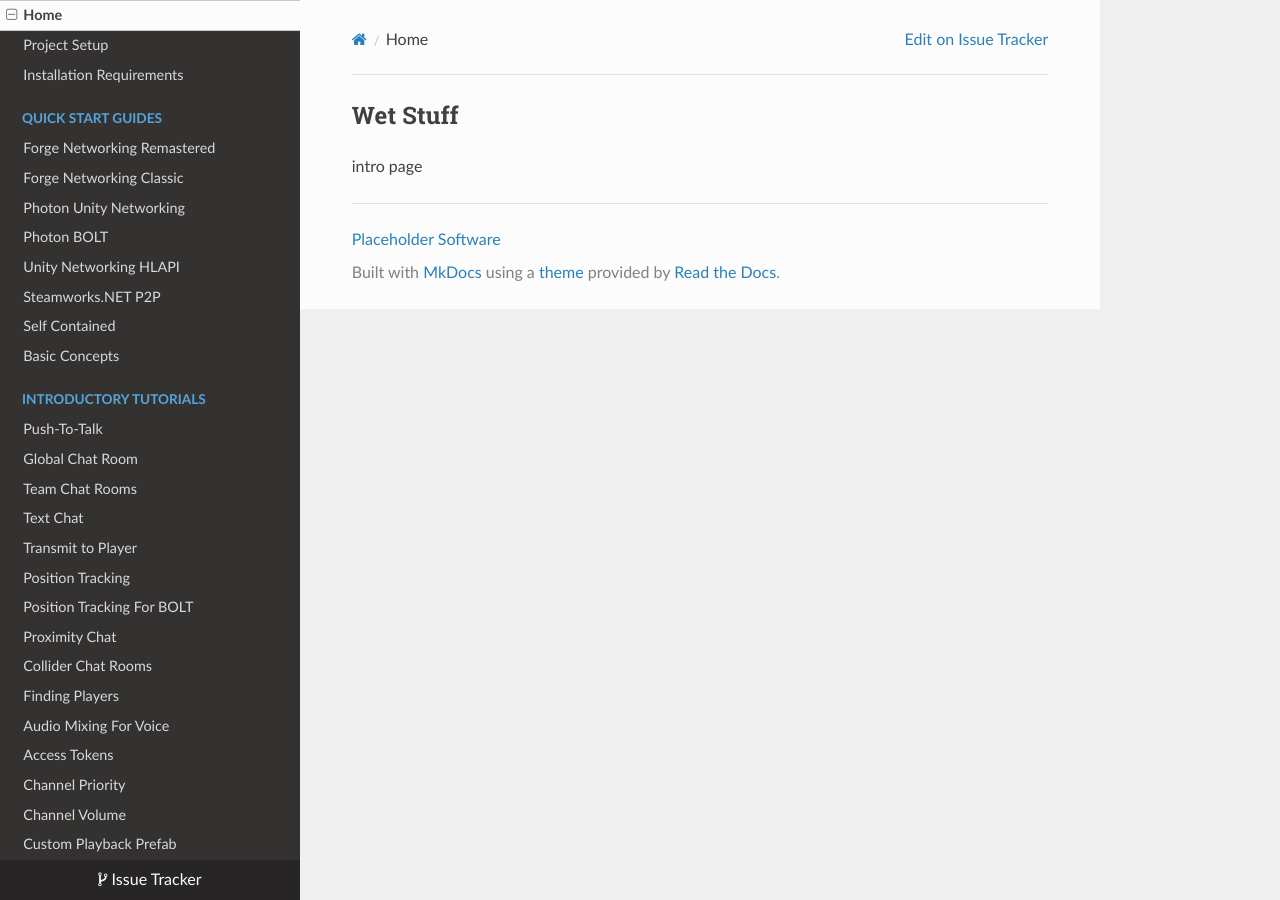
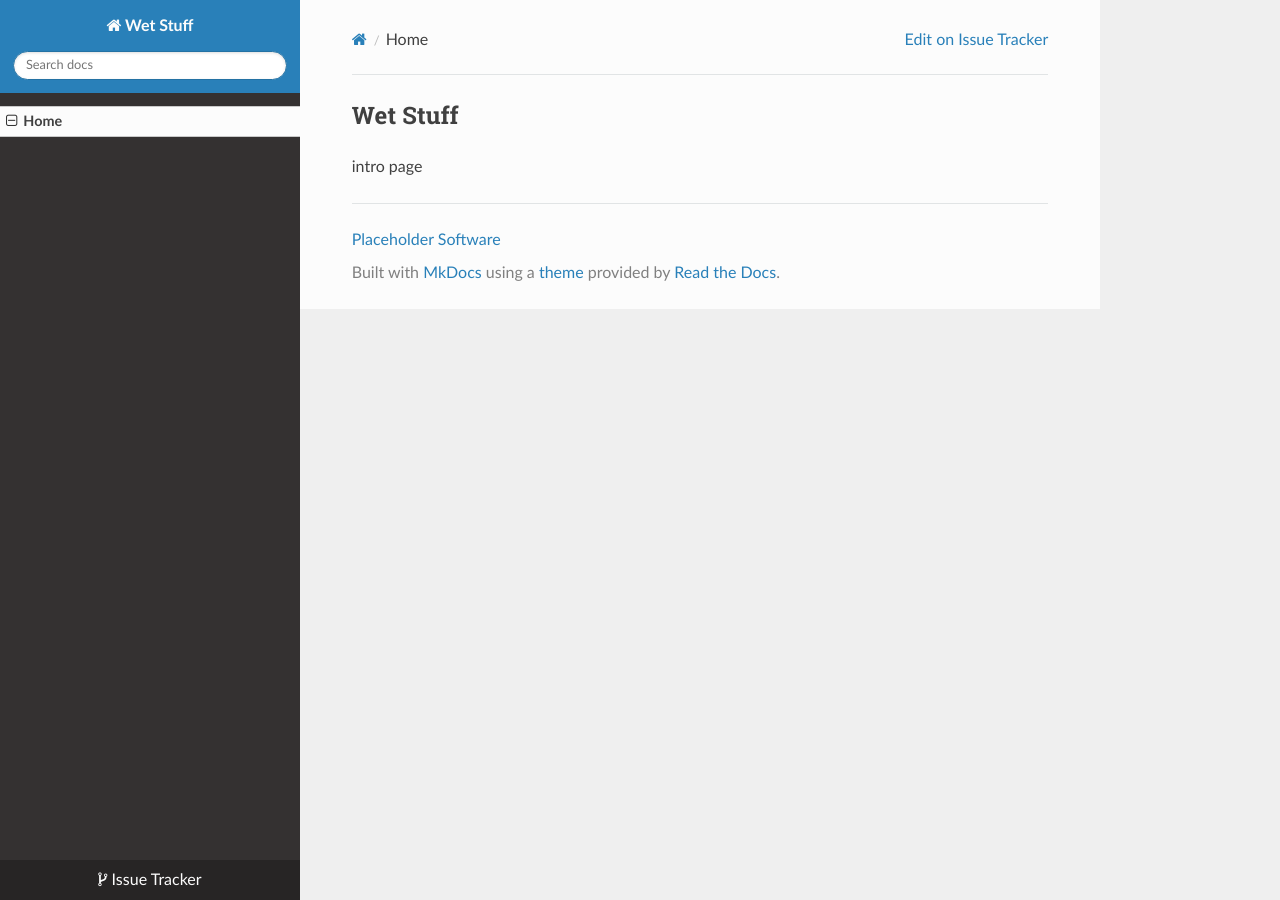
Before and after one commit to Placeholder-Software/WetSurfaceDecals, an MkDocs documentation site: the page built from docs/index.md, in a window 1280 px wide. Built offline with MkDocs 1.6.1, drawn with Linux system fonts in a browser that asks for light colours; nearby versions of some CDN libraries; old or Windows-style settings are respelled for this version of MkDocs.

Commit message:
- Added a temporayr favicon  - Updated config file (removed Dissonance stuff)

```diff
--- a/mkdocs.yml
+++ b/mkdocs.yml
@@ -1,64 +1,10 @@
-site_name: "Dissonance: Unity Voice Chat"
-repo_url: "https://github.com/Placeholder-Software/Dissonance"
+site_name: "Wet Stuff"
+repo_url: "https://github.com/Placeholder-Software/wetsurfacedecals"
 repo_name: "Issue Tracker"
-site_favicon: "dissonance.png"
+site_favicon: "wetstuff.png"
 google_analytics: ["UA-46722926-4", "wetsurfacedecals.readthedocs.io"]
 theme: readthedocs
 theme_dir: theme
 copyright: "<a href='https://placeholder-software.co.uk/wetstuff/'>Placeholder Software</a>"
 pages:
 - Home: "index.md"
-- "Project Setup": "Basics/Getting-Started.md"
-- "Installation Requirements": "Basics/End-User-Requirements.md"
-- "Quick Start Guides":
-    - "Forge Networking Remastered": "Basics/Quick-Start-Forge-Remastered.md"
-    - "Forge Networking Classic": "Basics/Quick-Start-Forge.md"
-    - "Photon Unity Networking": "Basics/Quick-Start-Photon.md"
-    - "Photon BOLT": "Basics/Quick-Start-Photon-Bolt.md"
-    - "Unity Networking HLAPI": "Basics/Quick-Start-UNet-HLAPI.md"
-    - "Steamworks.NET P2P": "Basics/Quick-Start-Steamworks.Net-P2P.md"
-    - "Self Contained": "Basics/Quick-Start-UNet-LLAPI.md"
-- "Basic Concepts": "Basics/Introduction-To-Chat-Rooms.md"
-- "Introductory Tutorials":
-    - "Push-To-Talk": "Tutorials/Push-to-Talk.md"
-    - "Global Chat Room": "Tutorials/Global-Chat-Room.md"
-    - "Team Chat Rooms": "Tutorials/Team-Chat-Rooms.md"
-    - "Text Chat": "Tutorials/Text-Chat.md"
-    - "Transmit to Player": "Tutorials/Direct-Player-Transmit.md"
-    - "Position Tracking": "Tutorials/Position-Tracking.md"
-    - "Position Tracking For BOLT": "Tutorials/Position-Tracking-For-Bolt.md"
-    - "Proximity Chat": "Tutorials/Proximity-Chat.md"
-    - "Collider Chat Rooms": "Tutorials/Collider-Chat-Room.md"
-    - "Finding Players": "Tutorials/Player-State.md"
-    - "Audio Mixing For Voice": "Tutorials/Audio-Mixing.md"
-    - "Access Tokens": "Tutorials/Access-Control-Tokens.md"
-    - "Channel Priority": "Tutorials/Channel-Priority.md"
-    - "Channel Volume": "Tutorials/Channel-Volume.md"
-    - "Custom Playback Prefab": "Tutorials/Playback-Prefab.md"
-    - "Script Controlled Speech": "Tutorials/Script-Controlled-Speech.md"
-    - "Spatialization Plugins": "Tutorials/Spatializer-Plugin.md"
-- "Advanced Tutorials":
-    - "Writing A Custom Network Integration": "Tutorials/Custom-Networking.md"
-    - "Writing A Custom IDissonancePlayer": "Tutorials/Custom-Position-Tracking.md"
-    - "Writing A Custom Microphone Capture System": "Tutorials/Custom-Microphone-Capture.md"
-    - "Using Channels": "Tutorials/Directly-Using-Channels.md"
-    - "Acoustic Echo Cancellation": "Tutorials/Acoustic-Echo-Cancellation.md"
-- Reference:
-    - Components:
-        - "Voice Broadcast Trigger": "Reference/Components/Voice-Broadcast-Trigger.md"
-        - "Voice Receipt Trigger": "Reference/Components/Voice-Receipt-Trigger.md"
-        - "Dissonance Comms": "Reference/Components/Dissonance-Comms.md"
-    - Audio:
-        - "Voice Activation Detection": "Reference/Audio/VAD.md"
-        - "Voice Settings": "Reference/Audio/VoiceSettings.md"
-    - Networking:
-        - "Network Packet Format": "Reference/Networking/Packet-Format.md"
-    - Other:
-        - "Rooms": "Reference/Other/Rooms.md"
-        - "RoomChannels": "Reference/Other/RoomChannels.md"
-        - "RoomChannel": "Reference/Other/RoomChannel.md"
-        - "PlayerChannels": "Reference/Other/PlayerChannels.md"
-        - "PlayerChannel": "Reference/Other/PlayerChannel.md"
-        - "TextChat": "Reference/Other/TextChat.md"
-        - "VoicePlayerState": "Reference/Other/VoicePlayerState.md"
-        - "RemoteChannel": "Reference/Other/RemoteChannel.md"
```
Also changed, not shown: docs/wetstuff.png (added).
